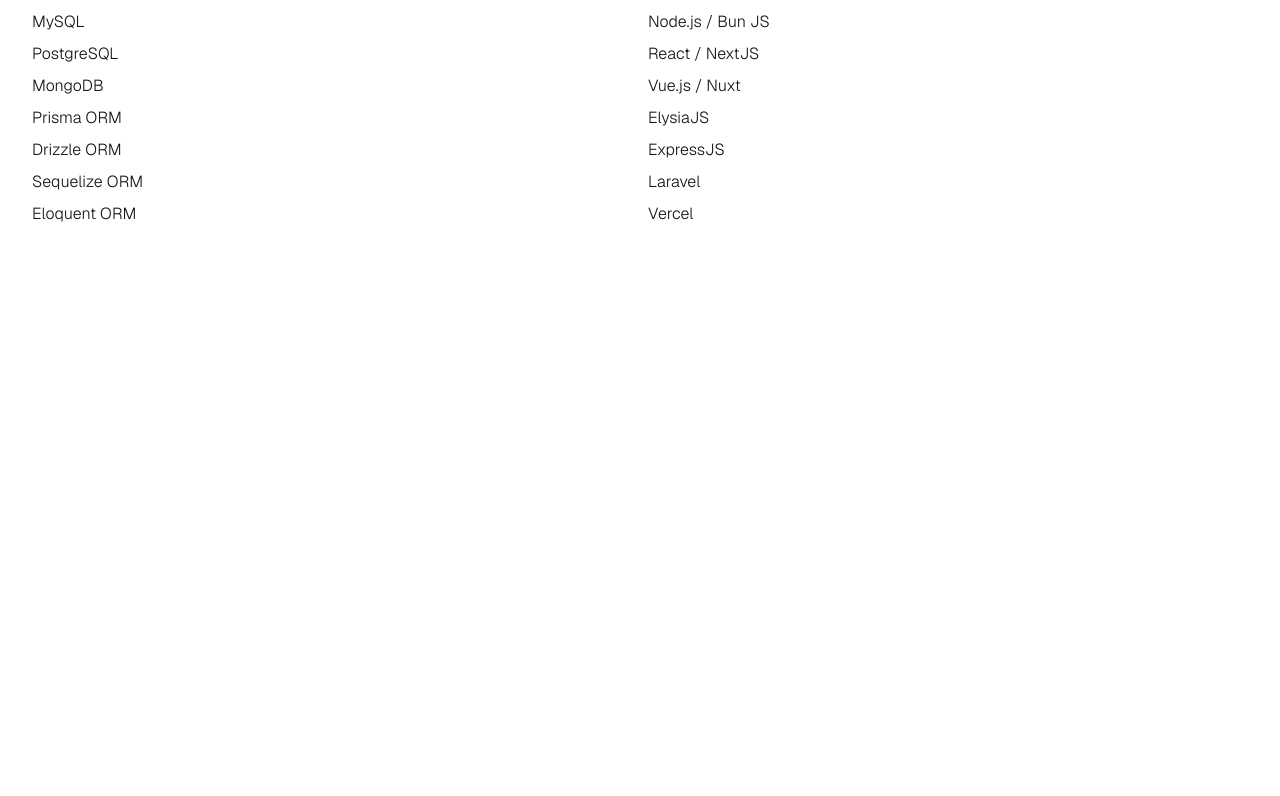
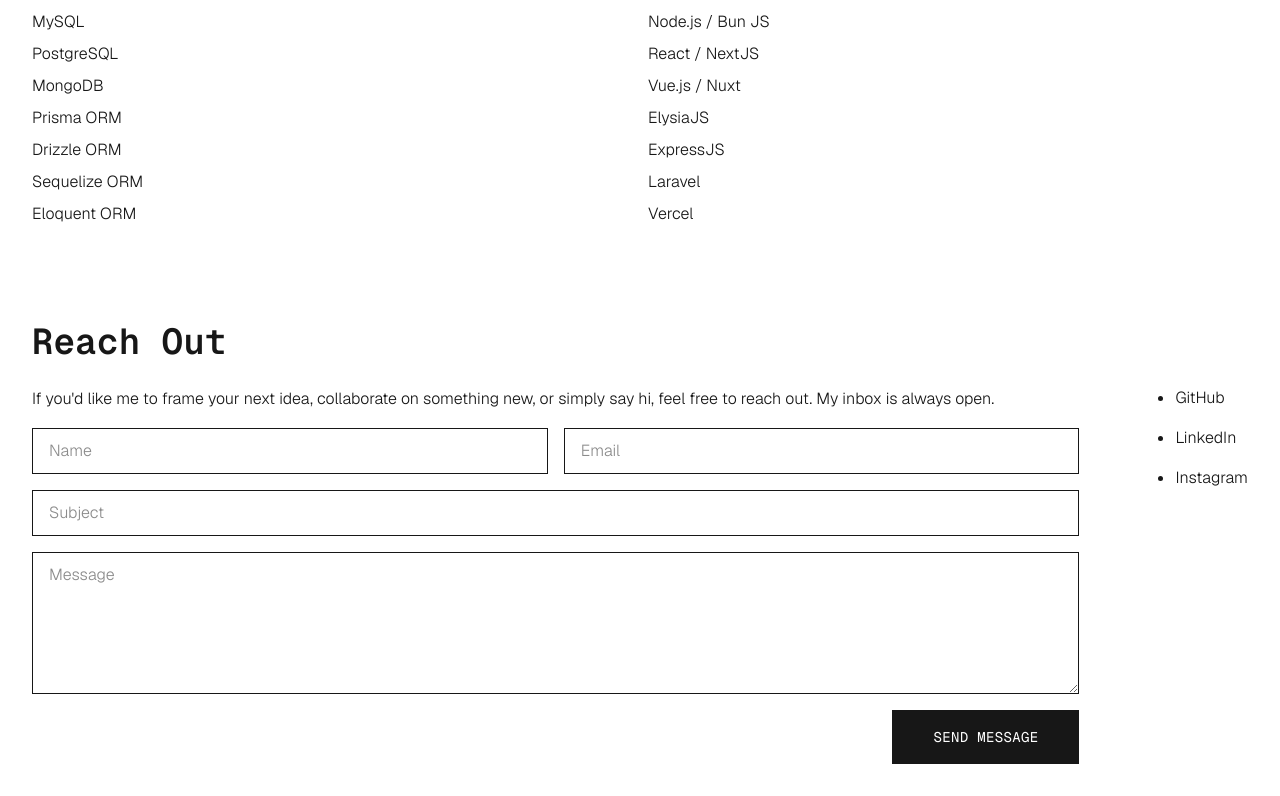
Before and after one commit to almsomnia/personal-portfolio, a Next.js app: page / in a window 1280 px wide. Shown: the part 1887-2683 px from the top of the page. Before the commit the page ends 2145 px from the top, so only its background shows below. Built offline with nearby package versions, Linux system fonts and the light colour scheme.

Commit message:
feat: landing contact

```diff
--- /dev/null
+++ b/src/app/actions.ts
@@ -0,0 +1,11 @@
+"use server"
+
+export async function submitContact(formData: FormData) {
+   const name = formData.get("name")?.toString() ?? ""
+   const email = formData.get("email")?.toString() ?? ""
+   const subject = formData.get("subject")?.toString() ?? ""
+   const message = formData.get("message")?.toString() ?? ""
+
+   console.log("New message:", { name, email, subject, message })
+   return { success: true }
+}
--- a/src/app/page.tsx
+++ b/src/app/page.tsx
@@ -1,4 +1,5 @@
 import LandingAbout from "@/components/landing/LandingAbout"
+import LandingContact from "@/components/landing/LandingContact"
 import LandingExperience from "@/components/landing/LandingExperience"
 import LandingHero from "@/components/landing/LandingHero"
 import LandingSkill from "@/components/landing/LandingSkill"
@@ -15,6 +16,7 @@ export default function Home() {
                   <LandingAbout />
                   <LandingExperience />
                   <LandingSkill />
+                  <LandingContact />
                </div>
             </div>
          </div>
--- /dev/null
+++ b/src/components/forms/FormContact.tsx
@@ -0,0 +1,63 @@
+"use client"
+
+import { FormEvent, useState } from "react"
+import { submitContact } from "@/app/actions"
+
+export default function () {
+   async function onSubmit(event: FormEvent<HTMLFormElement>) {
+      event.preventDefault()
+      const formData = new FormData(event.currentTarget)
+
+      // setLoading(true)
+      const res = await submitContact(formData)
+      if (!res.success) {
+         console.log("Failed")
+         return
+      }
+      console.log("Success")
+   }
+
+   return (
+      <form
+         className="grid grid-cols-2 gap-4"
+         onSubmit={onSubmit}
+      >
+         <input
+            type="text"
+            name="name"
+            placeholder="Name"
+            className="bg-background border border-(--foreground) px-4 py-2.5 font-sans font-light focus:outline-none active:outline-0"
+            required
+         />
+         <input
+            type="email"
+            name="email"
+            placeholder="Email"
+            className="bg-background border border-(--foreground) px-4 py-2.5 font-sans font-light focus:outline-none active:outline-0"
+            required
+         />
+         <input
+            type="text"
+            name="subject"
+            placeholder="Subject"
+            className="bg-background col-span-full border border-(--foreground) px-4 py-2.5 font-sans font-light focus:outline-none active:outline-0"
+            required
+         />
+         <textarea
+            name="message"
+            placeholder="Message"
+            className="bg-background col-span-full border border-(--foreground) px-4 py-2.5 font-sans font-light focus:outline-none active:outline-0"
+            rows={5}
+            required
+         />
+         <div className="col-span-full flex items-center justify-end">
+            <button
+               type="submit"
+               className="bg-foreground text-background cursor-pointer border border-(--foreground) px-10 py-4 font-mono text-sm tracking-wide uppercase"
+            >
+               Send Message
+            </button>
+         </div>
+      </form>
+   )
+}
--- /dev/null
+++ b/src/components/landing/LandingContact.tsx
@@ -0,0 +1,49 @@
+import FormContact from "../forms/FormContact"
+
+export default function () {
+   return (
+      <section className="container">
+         <div className="flex flex-col gap-6">
+            <h2 className="font-mono text-4xl font-semibold">Reach Out</h2>
+            <div className="flex gap-24">
+               <div className="flex-1">
+                  <div className="flex flex-col gap-4">
+                     <p className="leading-relaxed font-light text-pretty">
+                        If you'd like me to frame your next idea, collaborate on
+                        something new, or simply say hi, feel free to reach out.
+                        My inbox is always open.
+                     </p>
+                     <FormContact />
+                  </div>
+               </div>
+               <ul className="list-disc space-y-4 *:font-light *:hover:underline">
+                  <li>
+                     <a
+                        href="https://github.com/almsomnia"
+                        target="_blank"
+                     >
+                        GitHub
+                     </a>
+                  </li>
+                  <li>
+                     <a
+                        href="https://www.linkedin.com/in/riva-almero-5755aa164/"
+                        target="_blank"
+                     >
+                        LinkedIn
+                     </a>
+                  </li>
+                  <li>
+                     <a
+                        href="https://www.instagram.com/almsomnia"
+                        target="_blank"
+                     >
+                        Instagram
+                     </a>
+                  </li>
+               </ul>
+            </div>
+         </div>
+      </section>
+   )
+}
```
